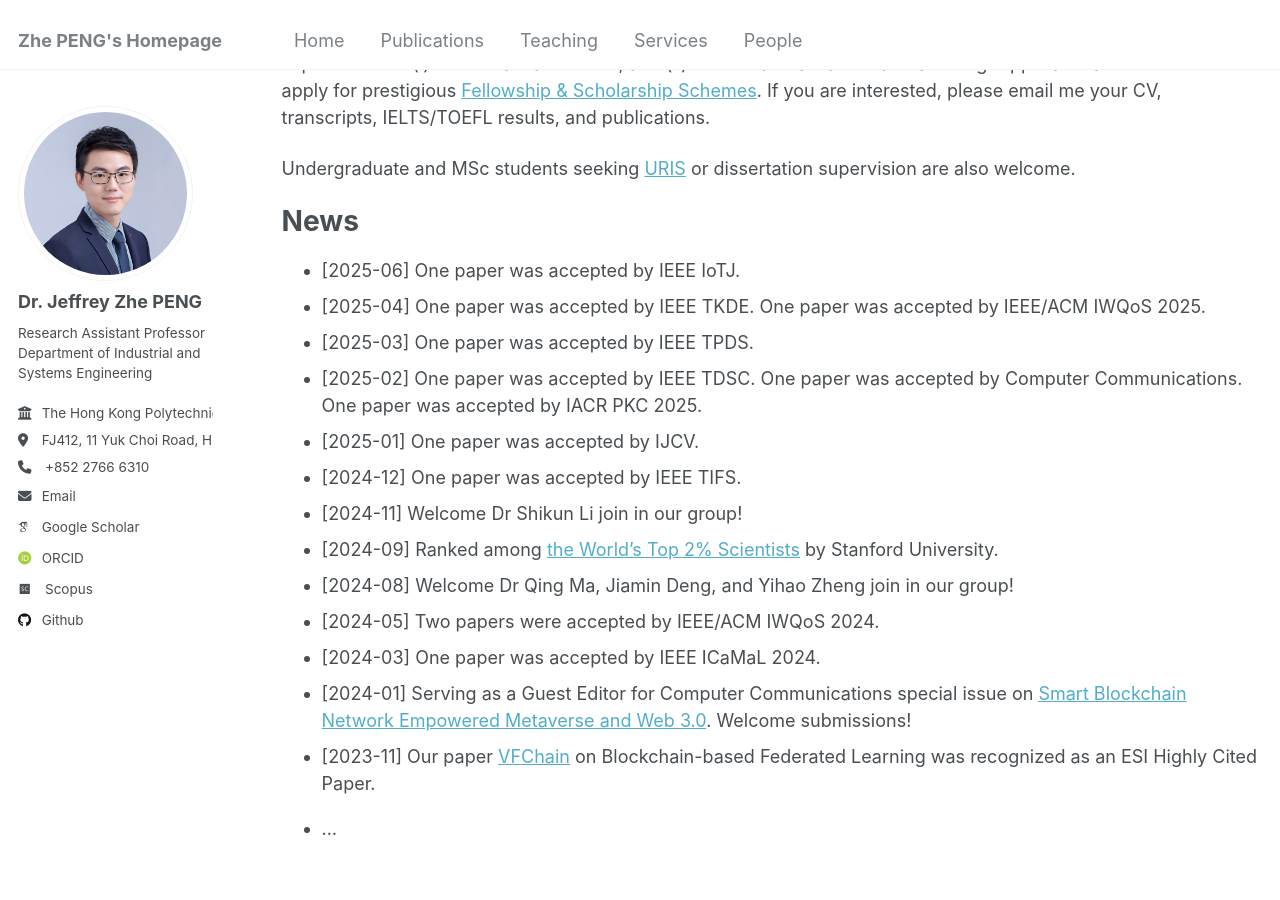
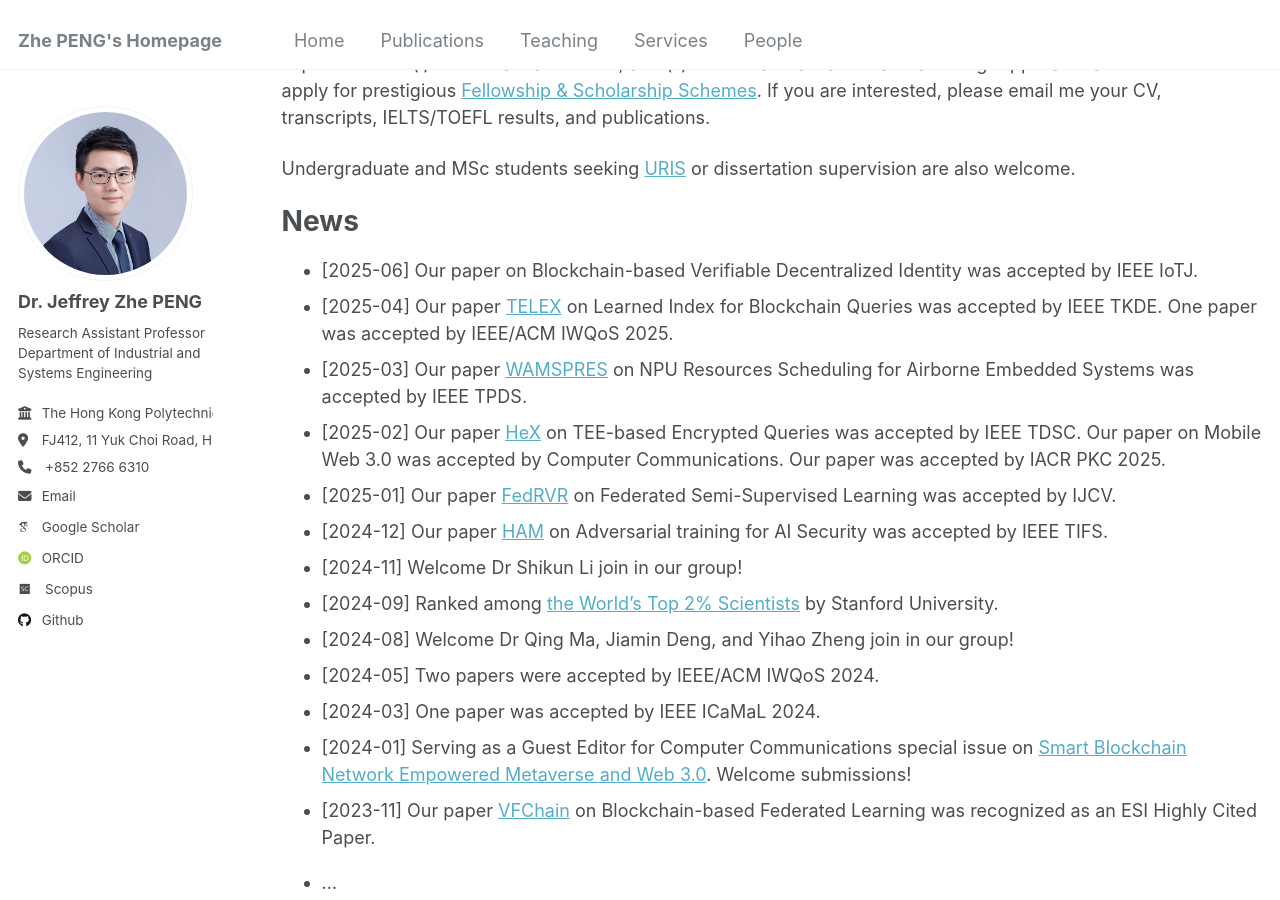
Before and after one commit to PENG-Zhe/peng-zhe.github.io, a Jekyll site: the page built from _pages/about.md, in a window 1280 px wide and 900 px high, scrolled down 652 px. Built offline with Jekyll 4.4.1, drawn with Linux system fonts in a browser that asks for light colours; some web fonts are replaced.

Commit message:
Update about.md

```diff
--- a/_pages/about.md
+++ b/_pages/about.md
@@ -25,12 +25,12 @@ Undergraduate and MSc students seeking [URIS](https://www.polyu.edu.hk/gs/ug-res
 
 
 # News
-- [2025-06] One paper was accepted by IEEE IoTJ.
-- [2025-04] One paper was accepted by IEEE TKDE. One paper was accepted by IEEE/ACM IWQoS 2025.
-- [2025-03] One paper was accepted by IEEE TPDS.
-- [2025-02] One paper was accepted by IEEE TDSC. One paper was accepted by Computer Communications. One paper was accepted by IACR PKC 2025.
-- [2025-01] One paper was accepted by IJCV.
-- [2024-12] One paper was accepted by IEEE TIFS.
+- [2025-06] Our paper on Blockchain-based Verifiable Decentralized Identity was accepted by IEEE IoTJ.
+- [2025-04] Our paper <a href="https://ieeexplore.ieee.org/document/10979200" target="_blank">TELEX</a> on Learned Index for Blockchain Queries was accepted by IEEE TKDE. One paper was accepted by IEEE/ACM IWQoS 2025.
+- [2025-03] Our paper <a href="https://ieeexplore.ieee.org/document/10942549" target="_blank">WAMSPRES</a> on NPU Resources Scheduling for Airborne Embedded Systems was accepted by IEEE TPDS.
+- [2025-02] Our paper <a href="https://ieeexplore.ieee.org/document/10882945" target="_blank">HeX</a> on TEE-based Encrypted Queries was accepted by IEEE TDSC. Our paper on Mobile Web 3.0 was accepted by Computer Communications. Our paper was accepted by IACR PKC 2025.
+- [2025-01] Our paper <a href="https://link.springer.com/article/10.1007/s11263-024-02330-1" target="_blank">FedRVR</a> on Federated Semi-Supervised Learning was accepted by IJCV.
+- [2024-12] Our paper <a href="https://ieeexplore.ieee.org/document/10795188" target="_blank">HAM</a> on Adversarial training for AI Security was accepted by IEEE TIFS.
 - [2024-11] Welcome Dr Shikun Li join in our group!
 - [2024-09] Ranked among <a href="https://elsevier.digitalcommonsdata.com/datasets/btchxktzyw/7" target="_blank">the World’s Top 2% Scientists</a> by Stanford University.
 - [2024-08] Welcome Dr Qing Ma, Jiamin Deng, and Yihao Zheng join in our group!
```
